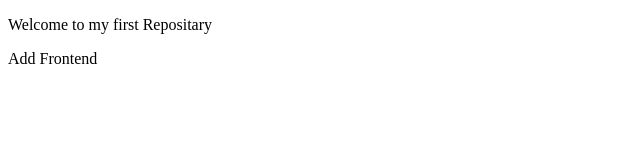
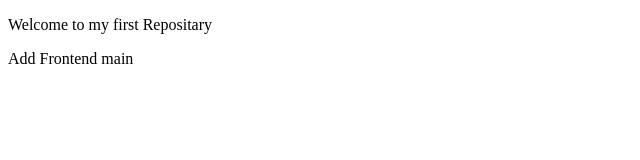
Before and after one commit to SomenathPaul/LocalRepo, a plain HTML site: page index.html in a window 1280 px wide. Shown: the full height of the page, 0-640 px from the left. Drawn offline with Linux system fonts and the light colour scheme.

Commit message:
add main

```diff
--- a/index.html
+++ b/index.html
@@ -7,6 +7,6 @@
 </head>
 <body>
     <p>Welcome to my first Repositary</p>
-    <p>Add Frontend</p>
+    <p>Add Frontend main</p>
 </body>
 </html>
```
